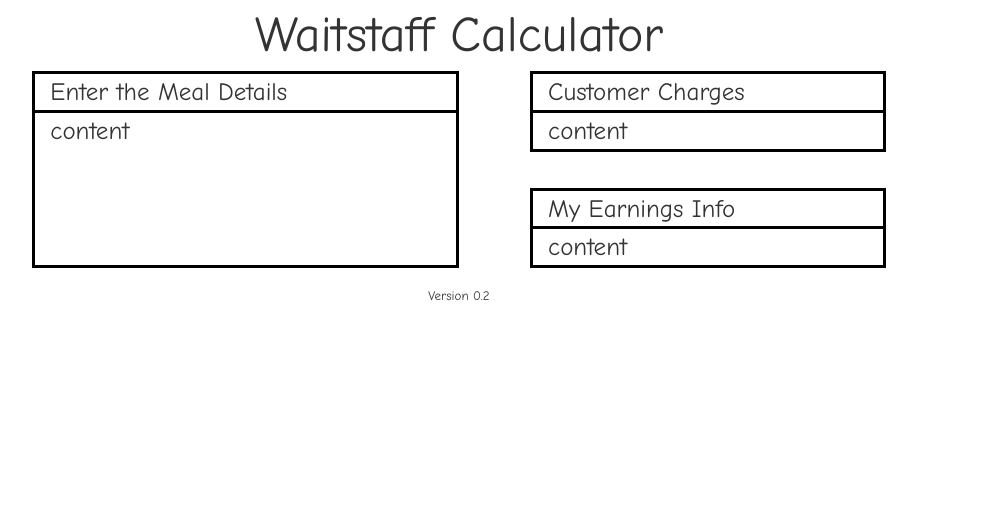
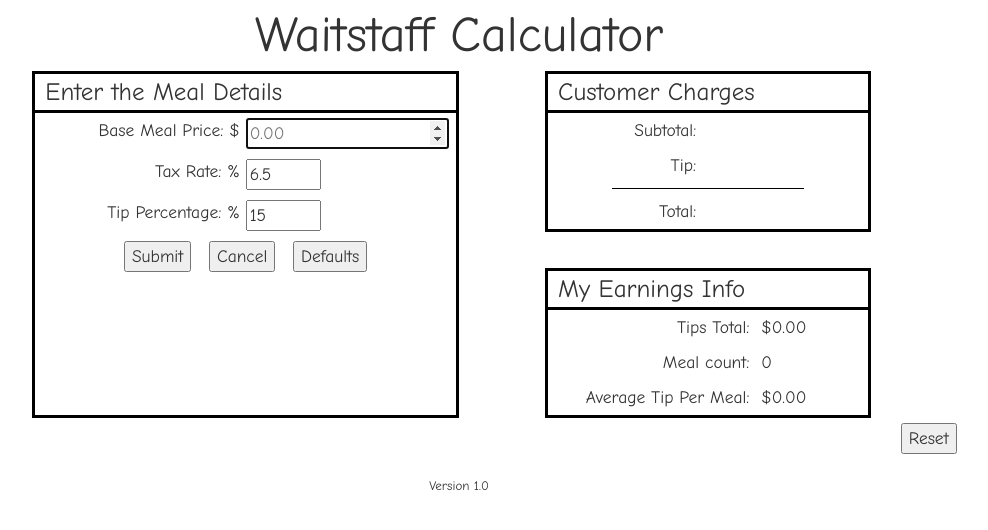
Before and after one commit to spdavern/Waitstaff-Calculator, a plain HTML site: page Index.html in a window 1280 px wide. Shown: the whole page, without its empty margins (181-1169 px from the left). Drawn offline with nearby package versions, Linux system fonts and the light colour scheme.

Commit message:
Assignment fullfilled.

```diff
--- a/Index.html
+++ b/Index.html
@@ -10,32 +10,119 @@
 <header class="text-center">
 	Waitstaff Calculator
 </header>
-<body ng-app="myApp">
+<body ng-app="myApp" ng-controller="CalcCtrl">
 <div class="row outline">
 	<div class="col-md-8 col-md-offset-2 container container-xs-height">
-		<div class="row col-wrap row-xs-height">
-			<div class="col-md-6 border col-xs-height col-top">
-				<div class="row bottomBorder">
+		<div class="row row-xs-height">
+			<div class="border col-xs-height col-top">
+				<div class="row bottomBorder indent">
 					Enter the Meal Details
 				</div>
-				content
+				<form name="mealDetails" ng-submit="submit()" ui-keypress="{enter: 'submit()'}"  novalidate>
+					<div class="row lineItems">
+						<div class="col-md-6 text-right">
+							Base Meal Price: $&nbsp;
+						</div>
+						<div class="col-md-6">
+							<input type="number" ID="Price" name="Price" ng-model="data.mealPrice" class="pull-left" placeholder="0.00" autofocus>
+						</div>
+					</div>
+					<div class="row lineItems">
+						<div class="col-md-6 text-right">
+							Tax Rate: %&nbsp;
+						</div>
+						<div class="col-md-6 text-left">
+							<input type="number" name="Tax" ng-model="data.taxRate"style="width:75px" value={{data.taxRate}}>
+						</div>
+					</div>
+					<div class="row lineItems">
+						<div class="col-md-6 text-right">
+							Tip Percentage: %&nbsp;
+						</div>
+						<div class="col-md-6 text-left">
+							<input type="number" name="TipPercent" ng-model="data.tipPercentage" style="width:75px" value={{data.tipPercentage}}>
+						</div>
+					</div>
+					<div class="text-center submitCancel lineItems">
+						<input type="submit" value="Submit"> &nbsp;
+						<input type="button" value="Cancel" ng-click="resetMeal()">  &nbsp;
+						<input type="button" value="Defaults" ng-click="resetDefaults()">
+					</div>
+				</form>
 			</div>
 			<div class="col-md-1 col-xs-height col-top"></div>
 			<div class="col-md-5 col-xs-height col-top">
 				<div class="row border">
-					<div class="row bottomBorder">
+					<div class="row bottomBorder indent">
 						Customer Charges
 					</div>
-					content
+					<div class="row lineItems">
+						<div class="col-md-6 text-right">
+							Subtotal: &nbsp;
+						</div>
+						<div class="col-md-6 text-left">
+							{{calcSubtotal() | currency}}
+						</div>
+					</div>
+					<div class="row lineItems">
+						<div class="col-md-6 text-right">
+							Tip: &nbsp;
+						</div>
+						<div class="col-md-6 text-left">
+							{{calcTipAmt() | currency}}
+						</div>
+					</div>
+					<div>
+						<hr width="60%">
+					</div>
+					<div class="row lineItems">
+						<div class="col-md-6 text-right">
+							Total: &nbsp;
+						</div>
+						<div class="col-md-6 text-left">
+							{{calcMealTotal() | currency}}
+						</div>
+					</div>
 				</div>
 				<br>
 				<div class="row border">
-					<div class="row bottomBorder">
+					<div class="row bottomBorder indent">
 						My Earnings Info
 					</div>
-					content
+					<div class="row lineItems">
+						<div class="col-md-8 text-right">
+							Tips Total: &nbsp;
+						</div>
+						<div class="col-md-4 text-left">
+							{{data.tipTotal | currency}}
+						</div>
+					</div>
+					<div class="row lineItems">
+						<div class="col-md-8 text-right">
+							Meal count: &nbsp;
+						</div>
+						<div class="col-md-4 text-left">
+							{{data.mealCount}}
+						</div>
+					</div>
+					<div class="row lineItems">
+						<div class="col-md-8 text-right">
+							Average Tip Per Meal: &nbsp;
+						</div>
+						<div class="col-md-4 text-left">
+							{{data.AvgTipPerMeal | currency}}
+						</div>
+					</div>
+				</div>
 				</div>
 			</div>
+		</div>
+	</div>
+</div>
+<div class="row">
+	<div class="col-md-1 col-md-offset-10">
+		<div class="lineItems">
+			<input type="button" value="Reset" ng-click="reset()">
 		</div>
 	</div>
 </div>
--- a/css/main.css
+++ b/css/main.css
@@ -10,22 +10,30 @@ footer {
   font-size: small;
   text-align: center;
 }
+hr {
+  border-color: black;
+  margin-top: 5px;
+  margin-bottom: 5px;
+}
+.indent {
+  padding-left: 10px;
+}
 .row {
-  padding-right: 15px;
-  padding-left: 15px;
-}
-.col-wrap {
-  overflow: hidden;
+  margin-left: 0px;
+  margin-right: 0px;
 }
 .bottomBorder {
   border-bottom: solid black;
 }
-.noMargin {
-  margin-top: 0px;
-  margin-bottom: 0px;
+.lineItems {
+  font-size: 70%;
+  padding-left: 0px;
+  padding-right: 0px;
+  padding-top: 5px;
+  padding-bottom: 5px;
 }
-.inputs {
-  font-size: 70%;
+.submitCancel {
+  vertical-align: middle;
 }
 .missing {
   color: red;
@@ -37,7 +45,17 @@ footer {
   border-bottom: solid black;
   border-left: solid black;
 }
-
+.col-md-6 {
+  padding-left: 0px;
+  padding-right: 0px;
+}
+.col-md-8 {
+  padding-left: 0px;
+  padding-right: 0px;
+}.col-md-4 {
+  padding-left: 0px;
+  padding-right: 0px;
+}
 /* Bootstrap 3 responsive columns of same height:
    source: http://www.minimit.com/articles/solutions-tutorials/bootstrap-3-responsive-columns-of-same-height
 /* columns of same height styles */
--- a/scripts/myApp.js
+++ b/scripts/myApp.js
@@ -1,25 +1,57 @@
 angular.module('myApp', [])
-	.constant('VERSION', "0.2")
+	.constant('VERSION', "1.0")
 	.run(function(VERSION, $rootScope) {
 		$rootScope.version = VERSION;
 	})
-	.controller('madLibsCtrl', function($scope) {
-		$scope.data = {gender: 'male'}
+	.controller('CalcCtrl', function($scope) {
+		$scope.data = {
+			defaultTaxRate: 6.5,
+			defaultTipPercentage: 15,
+			tipTotal: 0,
+			mealCount: 0,
+			AvgTipPerMeal: 0
+		};
+		$scope.data.taxRate = $scope.data.defaultTaxRate;
+		$scope.data.tipPercentage = $scope.data.defaultTipPercentage;
+
 		$scope.submit = function() {
-			if($scope.data.gender == 'male') {
-				$scope.data.heShe = "he";
-				$scope.data.hisHer = "his";
-				$scope.data.himHer = "him"
-			} else {
-				$scope.data.heShe = "she";
-				$scope.data.hisHer	= "her";
-				$scope.data.himHer = "her"
-			};
-			if($scope.myForm.$valid) {
-				$scope.showResult = true;
-			} else {
-				$scope.showResult = false;
-			};
+			if($scope.data.mealTotal != 0 && !isNaN($scope.data.mealTotal)) {
+				$scope.data.tipTotal += $scope.data.tip;
+				$scope.data.mealCount += 1;
+				$scope.data.AvgTipPerMeal = $scope.data.tipTotal/$scope.data.mealCount;
+				$scope.resetMeal();
+			}
+		}
+		$scope.resetDefaults = function() {
+			$scope.data.taxRate = $scope.data.defaultTaxRate;
+			$scope.data.tipPercentage = $scope.data.defaultTipPercentage;
+			$scope.resetMeal();
+		}
+		$scope.resetMeal = function() {
+			$scope.data.mealPrice = undefined;
+			document.getElementById("Price").focus();
+		}
+		$scope.calcSubtotal = function() {
+			var subtotal = $scope.data.mealPrice * (1 + $scope.data.taxRate/100);
+			subtotal = Math.round(subtotal*100)/100;
+			$scope.data.subTotal = subtotal;
+			return subtotal;
+		}
+		$scope.calcTipAmt = function() {
+			var tip = $scope.data.mealPrice * $scope.data.tipPercentage/100;
+			tip = Math.round(tip*100)/100;
+			$scope.data.tip = tip;
+			return tip;
+		}
+		$scope.calcMealTotal = function(){
+			$scope.data.mealTotal = $scope.data.subTotal + $scope.data.tip;
+			return $scope.data.mealTotal;
+		}
+		$scope.reset = function() {
+			$scope.data.mealPrice = null;
+			$scope.data.tipTotal = 0;
+			$scope.data.mealCount = 0;
+			$scope.data.AvgTipPerMeal = 0;
 		}
 	}
 );
```
